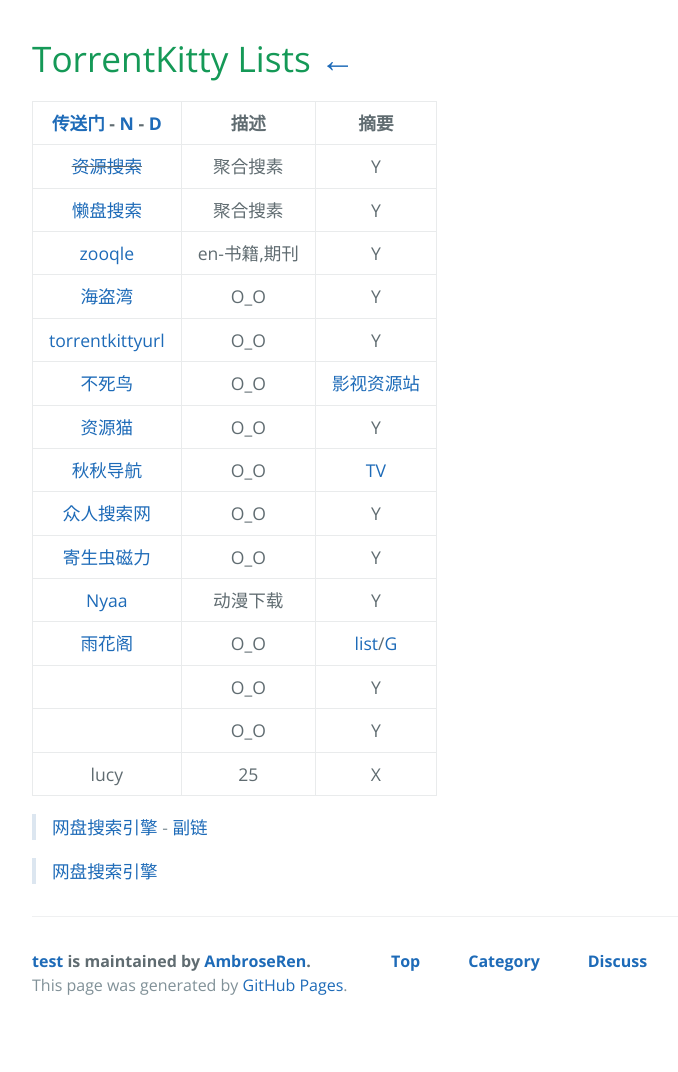
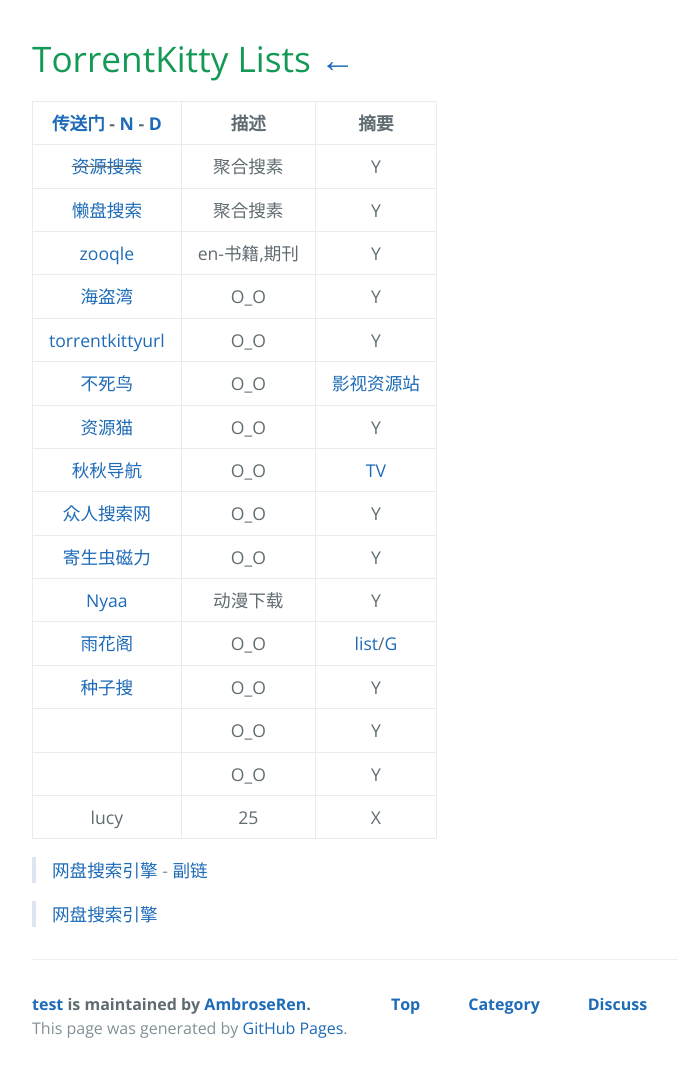
Before and after one commit to AmbroseRen/test, a Jekyll site: the page built from Data/TorrentKitty.md, in a window 1280 px wide. Shown: the whole page, without its empty margins (192-870 px from the left). Built offline with Jekyll 4.4.1, drawn with Linux system fonts in a browser that asks for light colours; our own code applies the rules of GitHub Pages for plain Markdown files; the repository's description, which GitHub fills in, is left out; before the commit the page ends 1029 px from its top, so only the background shows below that.

Commit message:
Update TorrentKitty.md

```diff
--- a/Data/TorrentKitty.md
+++ b/Data/TorrentKitty.md
@@ -14,6 +14,7 @@
 | [寄生虫磁力](http://cili.jscnl.com/) | O_O | Y |
 | [Nyaa](https://nyaa.si/) | 动漫下载 | Y |
 | [雨花阁](https://www.yuhuage53.xyz/) | O_O | [list](https://www.yuhuage.art/)/[G](https://github.com/yuhuage/dizhi/) |
+| [种子搜](https://m.zhongziso19.xyz/) | O_O | Y |
 | []() | O_O | Y |
 | []() | O_O | Y |
 | lucy | 25 | X |
```
